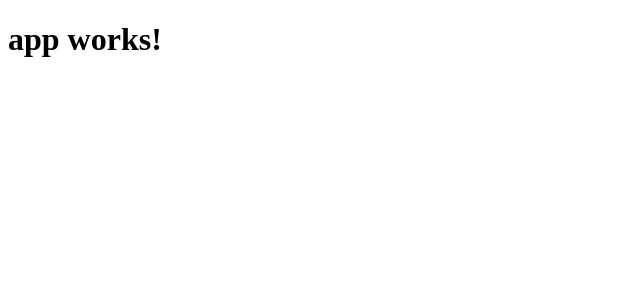
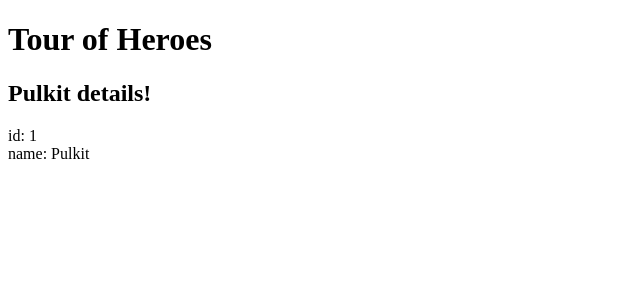
Before and after one commit to pulkit21/angular2-hero-app, an Angular app: page / in a window 1280 px wide. Shown: the top 300 px of the page, without its empty margins (0-640 px from the left). Built offline with nearby package versions, Linux system fonts and the light colour scheme.

Commit message:
Created a basic Hero Component

```diff
--- a/src/app/app.component.html
+++ b/src/app/app.component.html
@@ -1,3 +1 @@
-<h1>
-  {{title}}
-</h1>
+<app-hero></app-hero>
--- a/src/app/app.component.ts
+++ b/src/app/app.component.ts
@@ -6,5 +6,5 @@ import { Component } from '@angular/core';
   styleUrls: ['./app.component.css']
 })
 export class AppComponent {
-  title = 'app works!';
+
 }
--- a/src/app/app.module.ts
+++ b/src/app/app.module.ts
@@ -4,10 +4,12 @@ import { FormsModule } from '@angular/forms';
 import { HttpModule } from '@angular/http';
 
 import { AppComponent } from './app.component';
+import { HeroComponent } from './hero/hero.component';
 
 @NgModule({
   declarations: [
-    AppComponent
+    AppComponent,
+    HeroComponent
   ],
   imports: [
     BrowserModule,
--- /dev/null
+++ b/src/app/hero/hero.component.html
@@ -0,0 +1,9 @@
+<h1>{{title}}</h1>
+<h2>{{hero.name}} details!</h2>
+<div>
+  <label>id: </label>{{hero.id}}
+</div>
+<div>
+  <label>name: </label>
+    {{hero.name}}
+</div>
--- /dev/null
+++ b/src/app/hero/hero.component.ts
@@ -0,0 +1,21 @@
+import { Component, OnInit } from '@angular/core';
+
+@Component({
+  selector: 'app-hero',
+  templateUrl: './hero.component.html',
+  styleUrls: ['./hero.component.css']
+})
+export class HeroComponent implements OnInit {
+
+  constructor() { }
+  ngOnInit() {
+  }
+
+  title = 'Tour of Heroes';
+  // hero = 'Windstrom';
+
+  hero : Hero = {
+    id: 1,
+    name: 'Pulkit'
+  };
+}
--- /dev/null
+++ b/src/app/hero/hero.ts
@@ -0,0 +1,4 @@
+export class Hero {
+  id: number;
+  name: string;
+}
```
Also changed, not shown: src/app/hero/hero.component.css (added), 1 other file (tests, documents, lock files or other folders).
